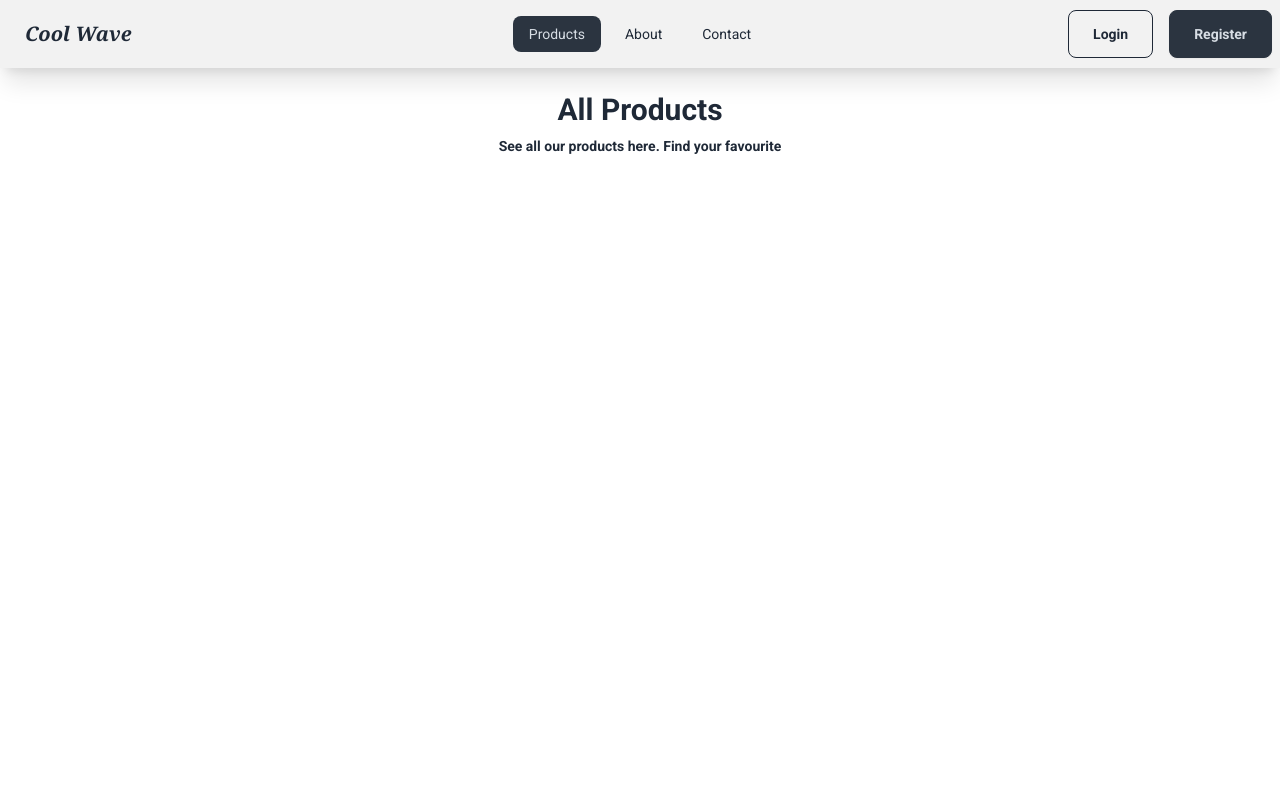
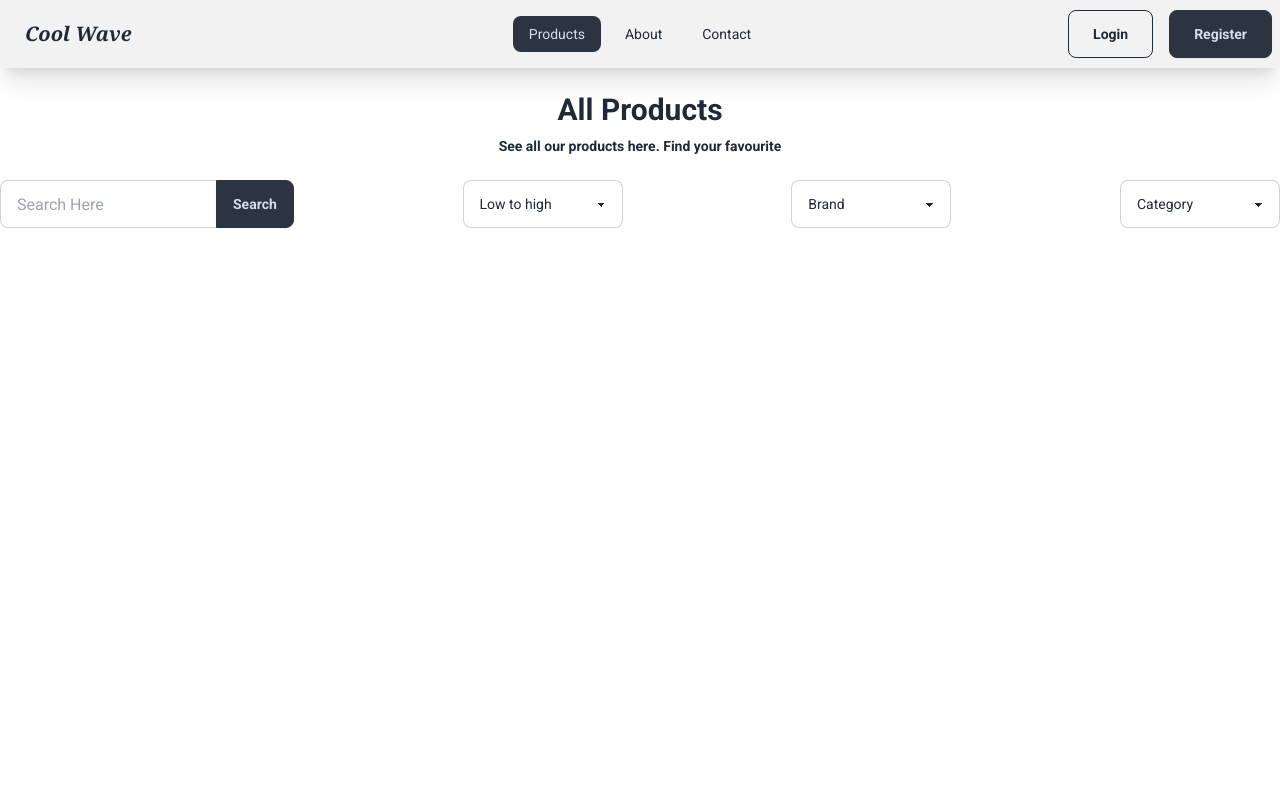
Before and after one commit to Arif-Islam21/coolWave, a React (Vite) app: page /products in a window 1280 px wide. Shown: the top 800 px of the page. Built offline with nearby package versions, Linux system fonts and the light colour scheme; no server answers.

Commit message:
search bar added

```diff
--- /dev/null
+++ b/src/Components/Searchbar.jsx
@@ -0,0 +1,40 @@
+const Searchbar = () => {
+  return (
+    <div className="flex justify-between items-center my-4">
+      <div className="join">
+        <input
+          type="text"
+          placeholder="Search Here"
+          className="input input-bordered join-item"
+        />
+        <button className="btn btn-neutral join-item">Search</button>
+      </div>
+      <select className="select select-bordered w-full max-w-40">
+        <option value="asc">Low to high</option>
+        <option value="desc">High to low</option>
+      </select>
+      <select
+        className="select select-bordered w-full max-w-40"
+        defaultValue="selected"
+      >
+        <option disabled value="selected">
+          Brand
+        </option>
+        <option value="asc">Low to high</option>
+        <option value="desc">High to low</option>
+      </select>
+      <select
+        className="select select-bordered w-full max-w-40"
+        defaultValue="selected"
+      >
+        <option disabled value="selected">
+          Category
+        </option>
+        <option value="asc">Low to high</option>
+        <option value="desc">High to low</option>
+      </select>
+    </div>
+  );
+};
+
+export default Searchbar;
--- a/src/Page/Products/Products.jsx
+++ b/src/Page/Products/Products.jsx
@@ -1,12 +1,14 @@
+import Searchbar from "../../Components/Searchbar";
 import SectionTitle from "../../Components/SectionTitle";
 
 const Products = () => {
   return (
-    <div>
+    <div className="container mx-auto">
       <SectionTitle
         title="All Products"
         description="See all our products here. Find your favourite"
       />
+      <Searchbar />
     </div>
   );
 };
```
